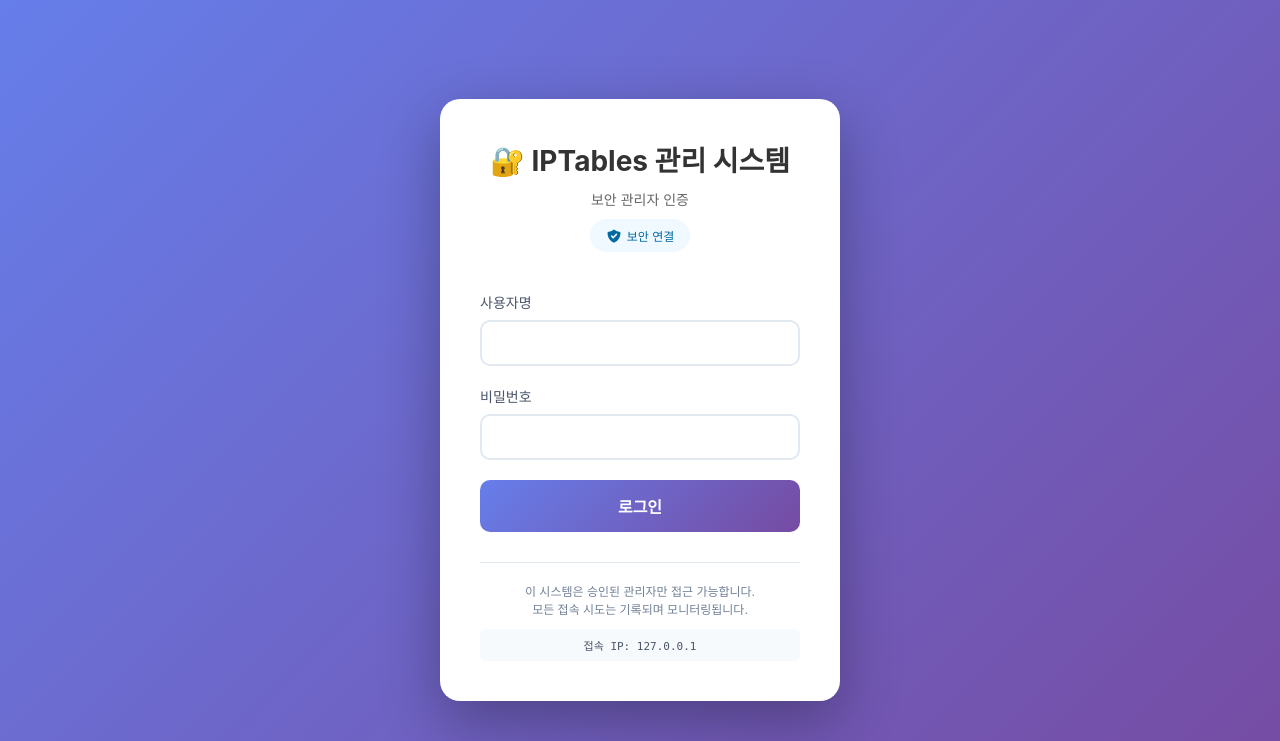
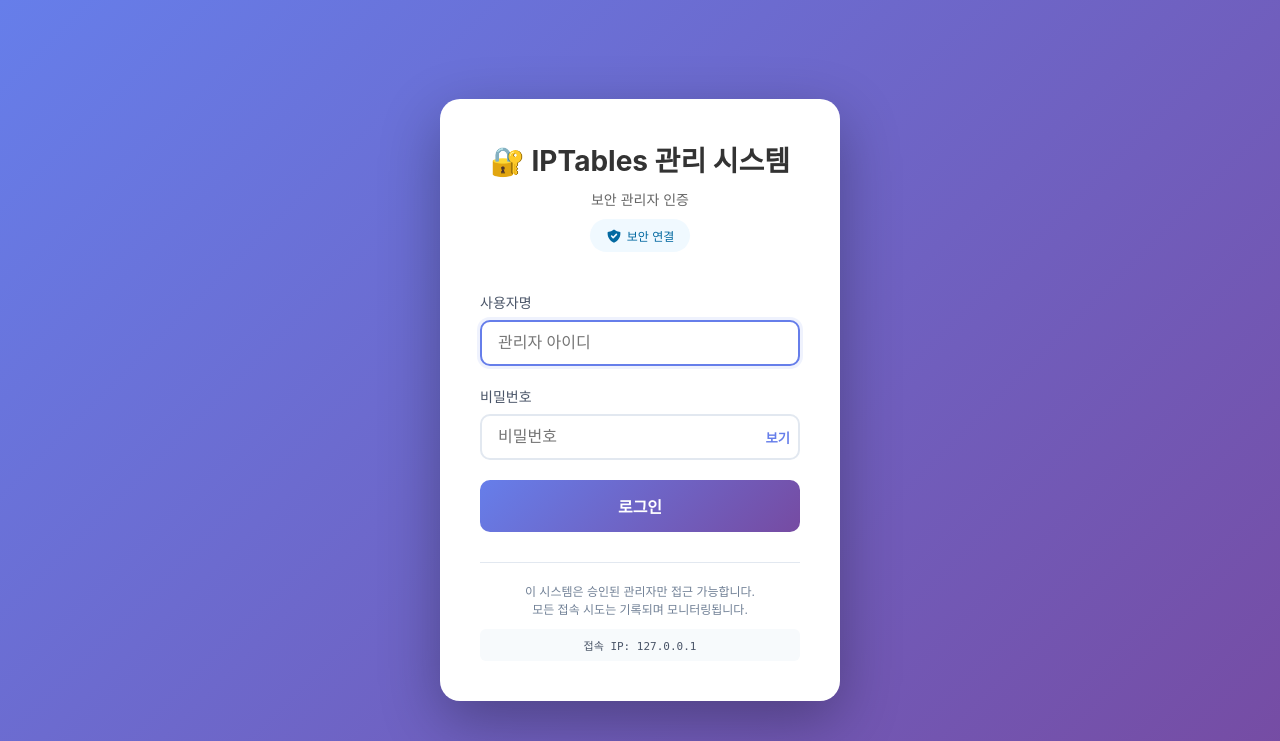
Before and after one commit to therage777/rd_ip, a PHP site: page /login.php in a window 1280 px wide. Shown: the top 741 px of the page. Run offline with PHP 8.4, Linux system fonts and the light colour scheme.

Commit message:
feat(login): improve UX with autofocus, password toggle, Caps Lock hint, and accessible alerts

```diff
--- a/login.php
+++ b/login.php
@@ -266,7 +266,7 @@ $csrfToken = generateCSRFToken();
         </div>
 
         <?php if ($error): ?>
-        <div class="error-message">
+        <div class="error-message" role="alert" aria-live="assertive">
             <svg fill="currentColor" viewBox="0 0 20 20">
                 <path fill-rule="evenodd" d="M18 10a8 8 0 11-16 0 8 8 0 0116 0zm-7 4a1 1 0 11-2 0 1 1 0 012 0zm-1-9a1 1 0 00-1 1v4a1 1 0 102 0V6a1 1 0 00-1-1z" clip-rule="evenodd"/>
             </svg>
@@ -286,12 +286,15 @@ $csrfToken = generateCSRFToken();
                     class="form-input <?php echo $error ? 'error' : ''; ?>"
                     required
                     autocomplete="username"
-                    <?php echo $blocked ? 'disabled' : ''; ?>
+                    placeholder="관리자 아이디"
+                    <?php echo $blocked ? 'disabled' : 'autofocus'; ?>
+                    value="<?php echo isset($username) ? htmlspecialchars($username) : '' ?>"
                 >
             </div>
 
             <div class="form-group">
                 <label class="form-label" for="password">비밀번호</label>
+                <div style="position: relative;">
                     <input
                         type="password"
                         id="password"
@@ -300,7 +303,14 @@ $csrfToken = generateCSRFToken();
                         required
                         autocomplete="current-password"
                         <?php echo $blocked ? 'disabled' : ''; ?>
+                        placeholder="비밀번호"
+                        aria-describedby="password-hint"
                     >
+                    <button type="button" id="toggle-password" aria-label="비밀번호 표시" style="position:absolute; right:10px; top:50%; transform:translateY(-50%); background:transparent; border:none; color:#667eea; font-weight:600; cursor:pointer;">
+                        보기
+                    </button>
+                </div>
+                <div id="password-hint" style="margin-top:8px; font-size:12px; color:#718096;"></div>
             </div>
 
             <button type="submit" class="btn-login" <?php echo $blocked ? 'disabled' : ''; ?>>
@@ -318,5 +328,38 @@ $csrfToken = generateCSRFToken();
             </div>
         </div>
     </div>
+<script>
+// 비밀번호 보기/숨기기 토글 및 Caps Lock 안내
+(function() {
+  const pwdInput = document.getElementById('password');
+  const toggleBtn = document.getElementById('toggle-password');
+  const hint = document.getElementById('password-hint');
+  if (!pwdInput || !toggleBtn) return;
+
+  let isVisible = false;
+  toggleBtn.addEventListener('click', function () {
+    isVisible = !isVisible;
+    pwdInput.type = isVisible ? 'text' : 'password';
+    toggleBtn.textContent = isVisible ? '숨기기' : '보기';
+    toggleBtn.setAttribute('aria-label', isVisible ? '비밀번호 숨기기' : '비밀번호 표시');
+  });
+
+  function updateCapsLock(e) {
+    try {
+      const on = e.getModifierState && e.getModifierState('CapsLock');
+      if (on) {
+        hint.textContent = 'Caps Lock이 켜져 있습니다.';
+        hint.style.color = '#c53030';
+      } else {
+        hint.textContent = '';
+        hint.style.color = '#718096';
+      }
+    } catch (_) {}
+  }
+
+  pwdInput.addEventListener('keyup', updateCapsLock);
+  pwdInput.addEventListener('keydown', updateCapsLock);
+})();
+</script>
 </body>
 </html>
```
Lines whose indentation alone changed are shown as unchanged.
